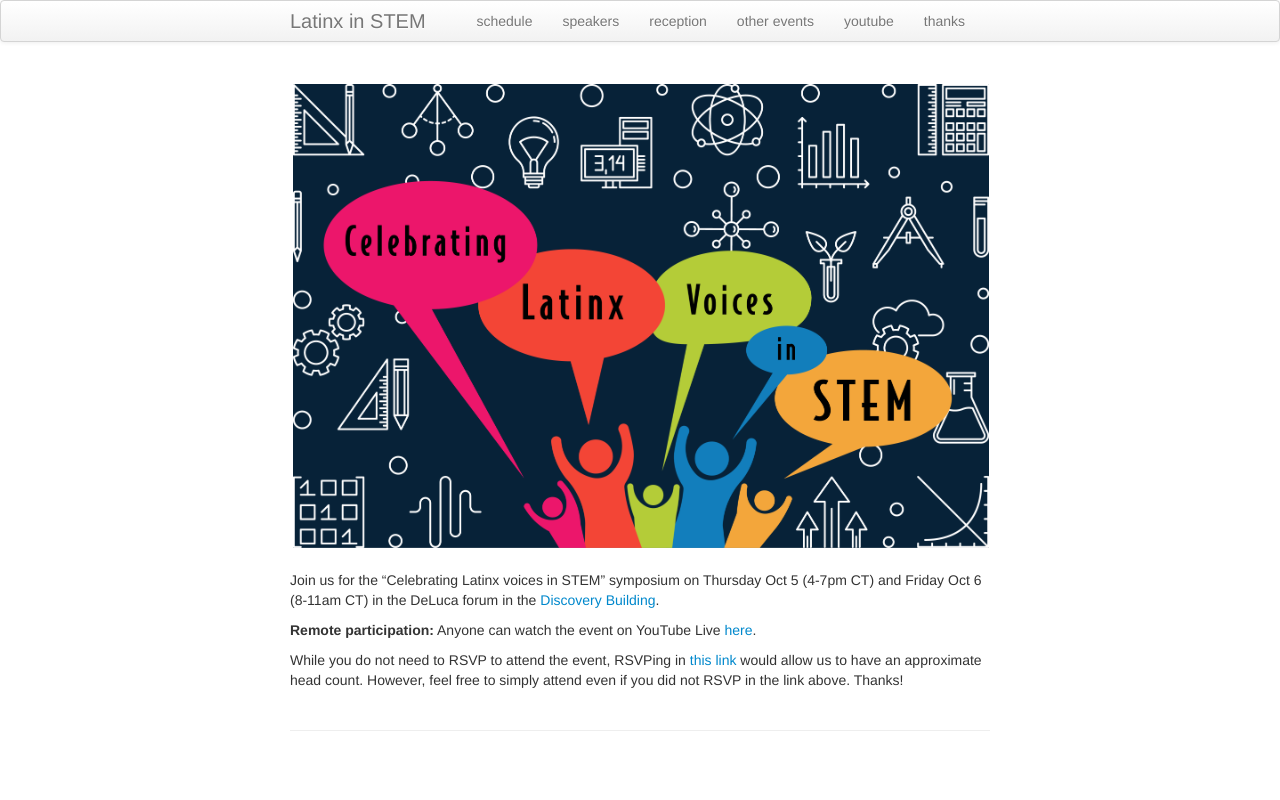
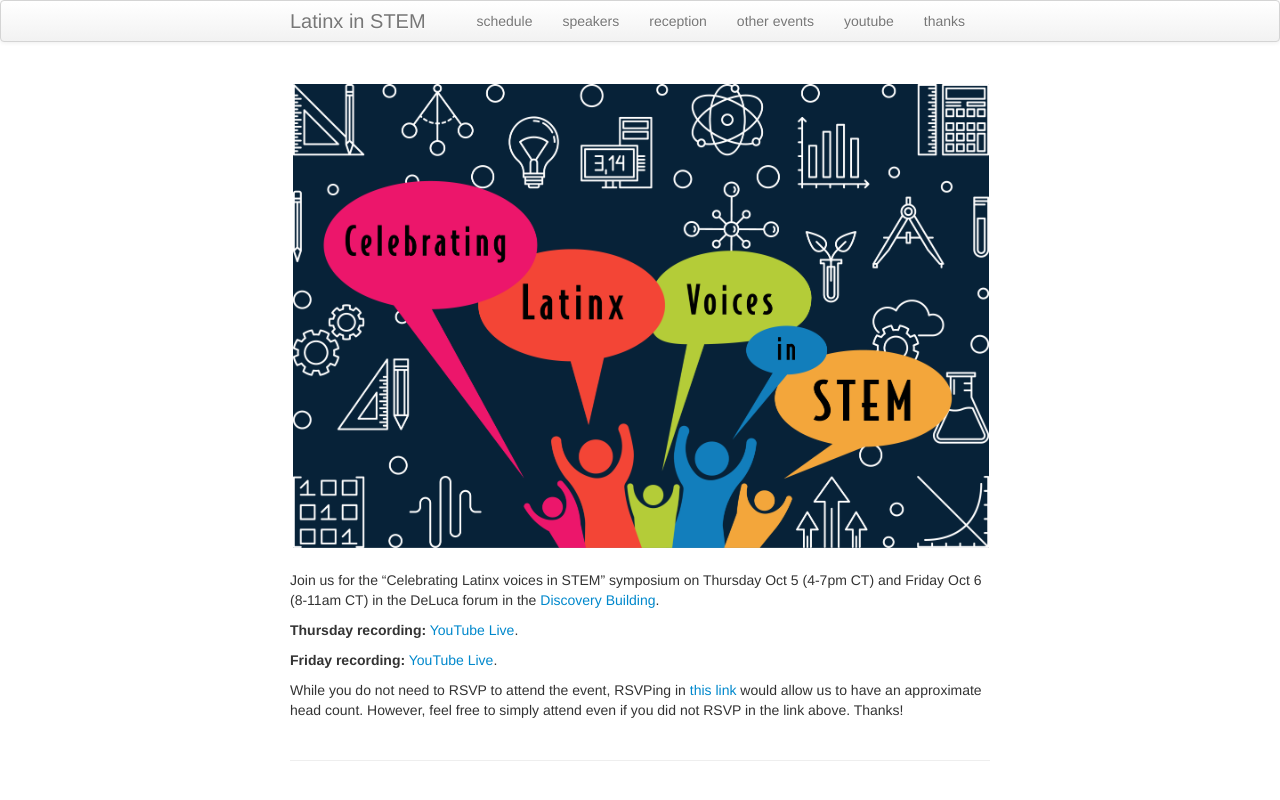
Before and after one commit to solislemuslab/latinx-uwmadison, a Jekyll site: the page built from index.md, in a window 1280 px wide. Shown: the top 800 px of the page. Built offline with Jekyll 4.4.1, drawn with Linux system fonts in a browser that asks for light colours.

Commit message:
updated index

```diff
--- a/index.md
+++ b/index.md
@@ -20,7 +20,9 @@ description: Celebrating Latinx voices in STEM
 
 Join us for the "Celebrating Latinx voices in STEM" symposium on Thursday Oct 5 (4-7pm CT) and Friday Oct 6 (8-11am CT) in the DeLuca forum in the [Discovery Building](https://goo.gl/maps/AeCdxxd4Qx1BGH9k6).
 
-**Remote participation:** Anyone can watch the event on YouTube Live [here](https://youtube.com/live/ZBAv9rZC83E?feature=share).
+**Thursday recording:** [YouTube Live](https://youtube.com/live/ZBAv9rZC83E?feature=share).
+
+**Friday recording:** [YouTube Live](https://youtube.com/live/2xhpUQyQ54I?feature=share).
 
 While you do not need to RSVP to attend the event, RSVPing in [this link](https://www.eventbrite.com/e/celebrating-latinx-voices-in-stem-october-56-tickets-719290937557?utm-campaign=social&utm-content=attendeeshare&utm-medium=discovery&utm-term=listing&utm-source=cp&aff=ebdsshcopyurl) would allow us to have an approximate head count.
 However, feel free to simply attend even if you did not RSVP in the link above. Thanks!
```
Also changed, not shown: pages/schedule.md (+1 -1 lines).
